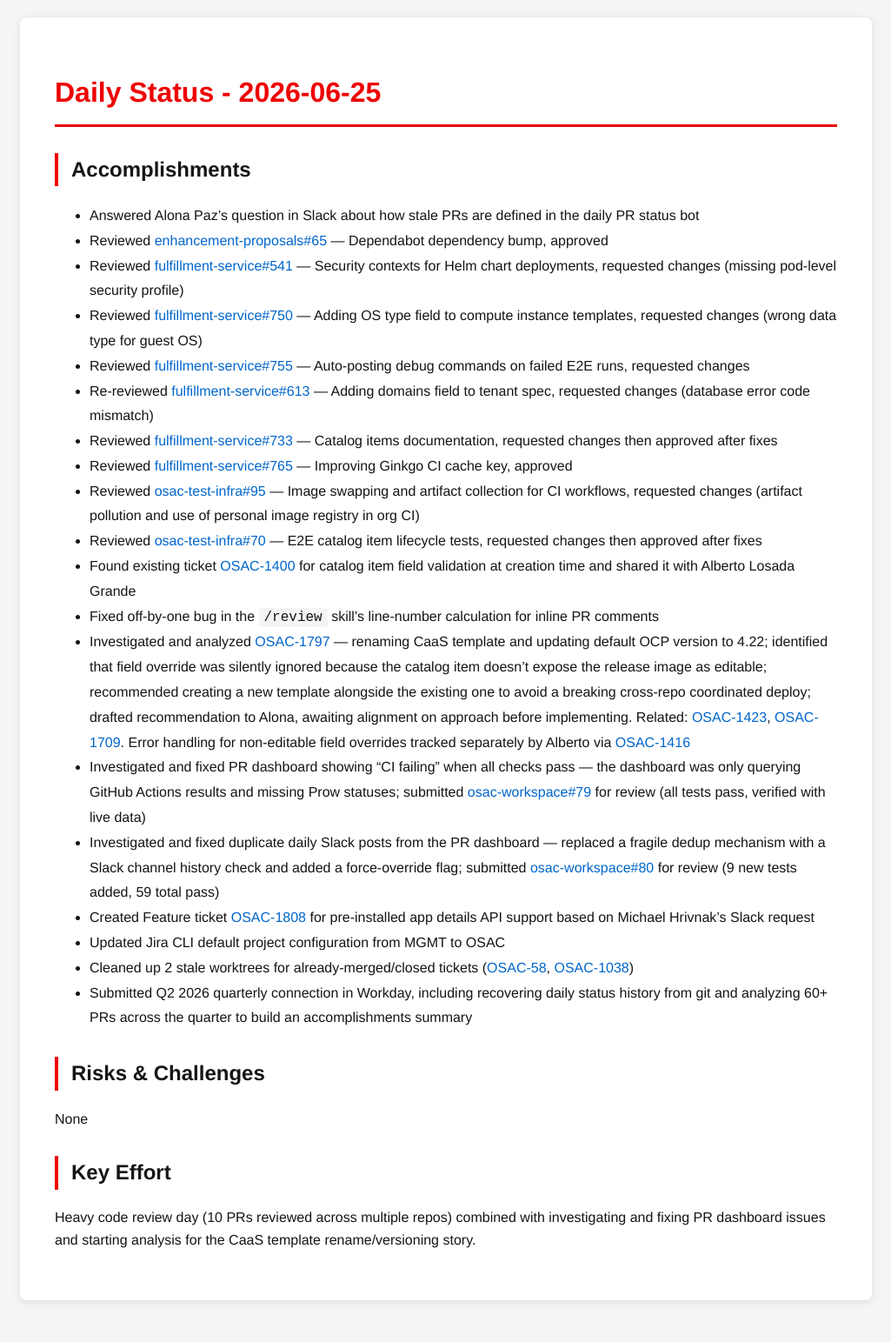
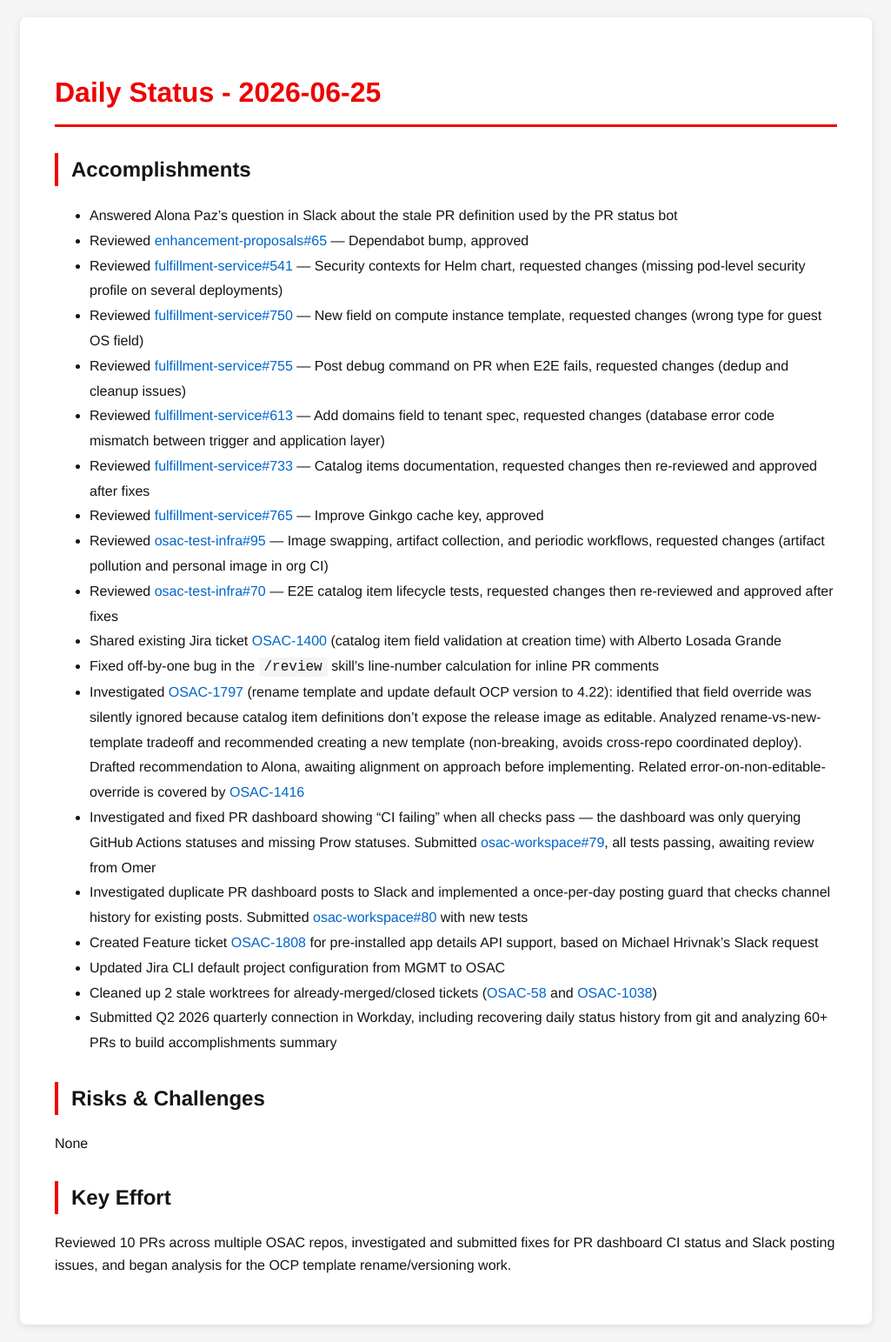
Before and after one commit to tzvatot/daily-status, a Jekyll site: the page built from 2026-06-25.md, in a window 1280 px wide. Shown: the whole page at 87% size, without its empty margins (127-1152 px from the left). Built offline with Jekyll 4.4.1, drawn with Linux system fonts in a browser that asks for light colours; before the commit the page ends 1515 px from its top, so only the background shows below that.

Commit message:
Daily status update - 2026-06-25

```diff
--- a/2026-06-25.md
+++ b/2026-06-25.md
@@ -7,28 +7,28 @@
 # Daily Status - 2026-06-25
 
 ## Accomplishments
-- Answered Alona Paz's question in Slack about how stale PRs are defined in the daily PR status bot
-- Reviewed [enhancement-proposals#65](https://github.com/osac-project/enhancement-proposals/pull/65) — Dependabot dependency bump, approved
-- Reviewed [fulfillment-service#541](https://github.com/osac-project/fulfillment-service/pull/541) — Security contexts for Helm chart deployments, requested changes (missing pod-level security profile)
-- Reviewed [fulfillment-service#750](https://github.com/osac-project/fulfillment-service/pull/750) — Adding OS type field to compute instance templates, requested changes (wrong data type for guest OS)
-- Reviewed [fulfillment-service#755](https://github.com/osac-project/fulfillment-service/pull/755) — Auto-posting debug commands on failed E2E runs, requested changes
-- Re-reviewed [fulfillment-service#613](https://github.com/osac-project/fulfillment-service/pull/613) — Adding domains field to tenant spec, requested changes (database error code mismatch)
-- Reviewed [fulfillment-service#733](https://github.com/osac-project/fulfillment-service/pull/733) — Catalog items documentation, requested changes then approved after fixes
-- Reviewed [fulfillment-service#765](https://github.com/osac-project/fulfillment-service/pull/765) — Improving Ginkgo CI cache key, approved
-- Reviewed [osac-test-infra#95](https://github.com/osac-project/osac-test-infra/pull/95) — Image swapping and artifact collection for CI workflows, requested changes (artifact pollution and use of personal image registry in org CI)
-- Reviewed [osac-test-infra#70](https://github.com/osac-project/osac-test-infra/pull/70) — E2E catalog item lifecycle tests, requested changes then approved after fixes
-- Found existing ticket [OSAC-1400](https://redhat.atlassian.net/browse/OSAC-1400) for catalog item field validation at creation time and shared it with Alberto Losada Grande
+- Answered Alona Paz's question in Slack about the stale PR definition used by the PR status bot
+- Reviewed [enhancement-proposals#65](https://github.com/osac-project/enhancement-proposals/pull/65) — Dependabot bump, approved
+- Reviewed [fulfillment-service#541](https://github.com/osac-project/fulfillment-service/pull/541) — Security contexts for Helm chart, requested changes (missing pod-level security profile on several deployments)
+- Reviewed [fulfillment-service#750](https://github.com/osac-project/fulfillment-service/pull/750) — New field on compute instance template, requested changes (wrong type for guest OS field)
+- Reviewed [fulfillment-service#755](https://github.com/osac-project/fulfillment-service/pull/755) — Post debug command on PR when E2E fails, requested changes (dedup and cleanup issues)
+- Reviewed [fulfillment-service#613](https://github.com/osac-project/fulfillment-service/pull/613) — Add domains field to tenant spec, requested changes (database error code mismatch between trigger and application layer)
+- Reviewed [fulfillment-service#733](https://github.com/osac-project/fulfillment-service/pull/733) — Catalog items documentation, requested changes then re-reviewed and approved after fixes
+- Reviewed [fulfillment-service#765](https://github.com/osac-project/fulfillment-service/pull/765) — Improve Ginkgo cache key, approved
+- Reviewed [osac-test-infra#95](https://github.com/osac-project/osac-test-infra/pull/95) — Image swapping, artifact collection, and periodic workflows, requested changes (artifact pollution and personal image in org CI)
+- Reviewed [osac-test-infra#70](https://github.com/osac-project/osac-test-infra/pull/70) — E2E catalog item lifecycle tests, requested changes then re-reviewed and approved after fixes
+- Shared existing Jira ticket [OSAC-1400](https://redhat.atlassian.net/browse/OSAC-1400) (catalog item field validation at creation time) with Alberto Losada Grande
 - Fixed off-by-one bug in the `/review` skill's line-number calculation for inline PR comments
-- Investigated and analyzed [OSAC-1797](https://redhat.atlassian.net/browse/OSAC-1797) — renaming CaaS template and updating default OCP version to 4.22; identified that field override was silently ignored because the catalog item doesn't expose the release image as editable; recommended creating a new template alongside the existing one to avoid a breaking cross-repo coordinated deploy; drafted recommendation to Alona, awaiting alignment on approach before implementing. Related: [OSAC-1423](https://redhat.atlassian.net/browse/OSAC-1423), [OSAC-1709](https://redhat.atlassian.net/browse/OSAC-1709). Error handling for non-editable field overrides tracked separately by Alberto via [OSAC-1416](https://redhat.atlassian.net/browse/OSAC-1416)
-- Investigated and fixed PR dashboard showing "CI failing" when all checks pass — the dashboard was only querying GitHub Actions results and missing Prow statuses; submitted [osac-workspace#79](https://github.com/osac-project/osac-workspace/pull/79) for review (all tests pass, verified with live data)
-- Investigated and fixed duplicate daily Slack posts from the PR dashboard — replaced a fragile dedup mechanism with a Slack channel history check and added a force-override flag; submitted [osac-workspace#80](https://github.com/osac-project/osac-workspace/pull/80) for review (9 new tests added, 59 total pass)
-- Created Feature ticket [OSAC-1808](https://redhat.atlassian.net/browse/OSAC-1808) for pre-installed app details API support based on Michael Hrivnak's Slack request
+- Investigated [OSAC-1797](https://redhat.atlassian.net/browse/OSAC-1797) (rename template and update default OCP version to 4.22): identified that field override was silently ignored because catalog item definitions don't expose the release image as editable. Analyzed rename-vs-new-template tradeoff and recommended creating a new template (non-breaking, avoids cross-repo coordinated deploy). Drafted recommendation to Alona, awaiting alignment on approach before implementing. Related error-on-non-editable-override is covered by [OSAC-1416](https://redhat.atlassian.net/browse/OSAC-1416)
+- Investigated and fixed PR dashboard showing "CI failing" when all checks pass — the dashboard was only querying GitHub Actions statuses and missing Prow statuses. Submitted [osac-workspace#79](https://github.com/osac-project/osac-workspace/pull/79), all tests passing, awaiting review from Omer
+- Investigated duplicate PR dashboard posts to Slack and implemented a once-per-day posting guard that checks channel history for existing posts. Submitted [osac-workspace#80](https://github.com/osac-project/osac-workspace/pull/80) with new tests
+- Created Feature ticket [OSAC-1808](https://redhat.atlassian.net/browse/OSAC-1808) for pre-installed app details API support, based on Michael Hrivnak's Slack request
 - Updated Jira CLI default project configuration from MGMT to OSAC
-- Cleaned up 2 stale worktrees for already-merged/closed tickets ([OSAC-58](https://redhat.atlassian.net/browse/OSAC-58), [OSAC-1038](https://redhat.atlassian.net/browse/OSAC-1038))
-- Submitted Q2 2026 quarterly connection in Workday, including recovering daily status history from git and analyzing 60+ PRs across the quarter to build an accomplishments summary
+- Cleaned up 2 stale worktrees for already-merged/closed tickets ([OSAC-58](https://redhat.atlassian.net/browse/OSAC-58) and [OSAC-1038](https://redhat.atlassian.net/browse/OSAC-1038))
+- Submitted Q2 2026 quarterly connection in Workday, including recovering daily status history from git and analyzing 60+ PRs to build accomplishments summary
 
 ## Risks & Challenges
 None
 
 ## Key Effort
-Heavy code review day (10 PRs reviewed across multiple repos) combined with investigating and fixing PR dashboard issues and starting analysis for the CaaS template rename/versioning story.
+Reviewed 10 PRs across multiple OSAC repos, investigated and submitted fixes for PR dashboard CI status and Slack posting issues, and began analysis for the OCP template rename/versioning work.
```
